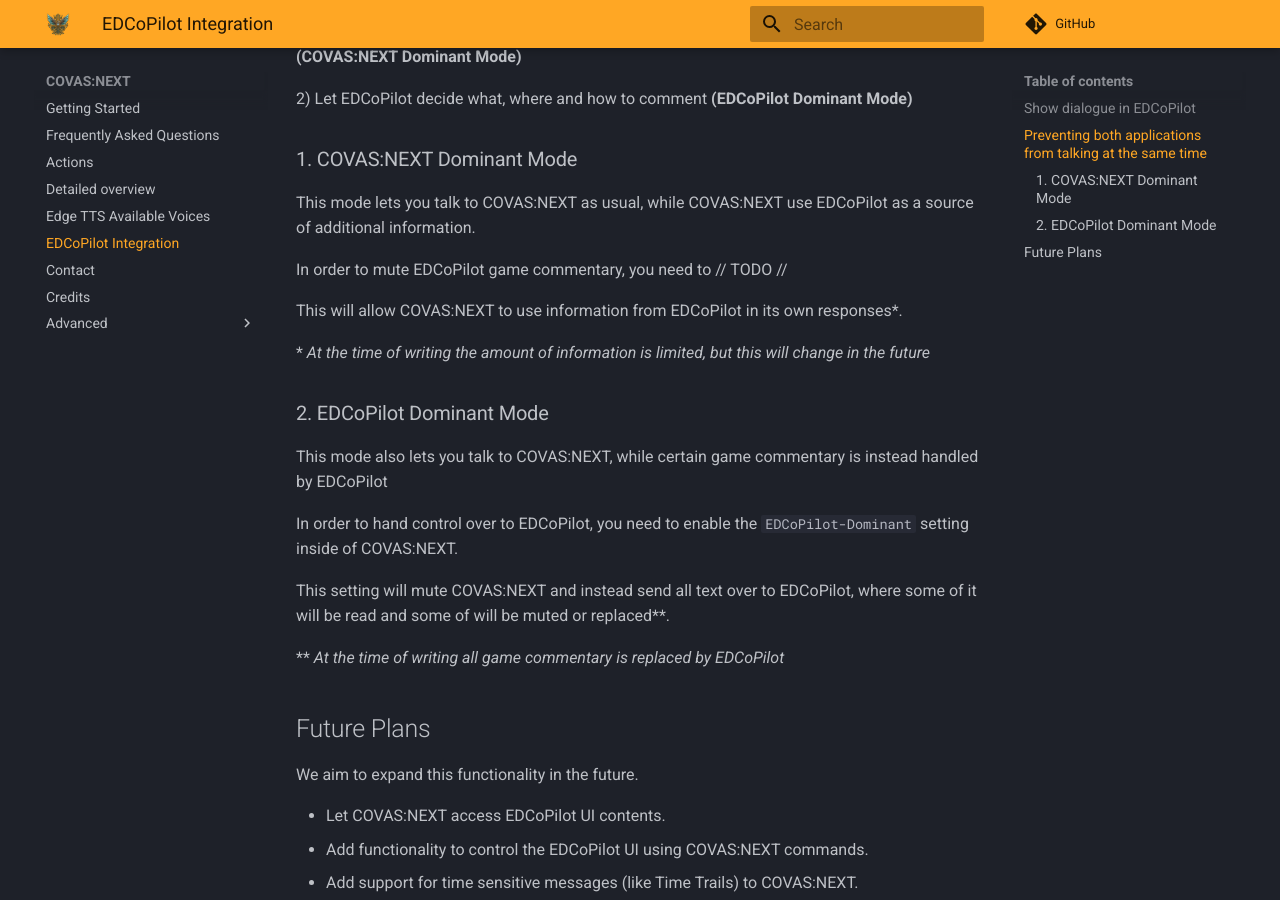
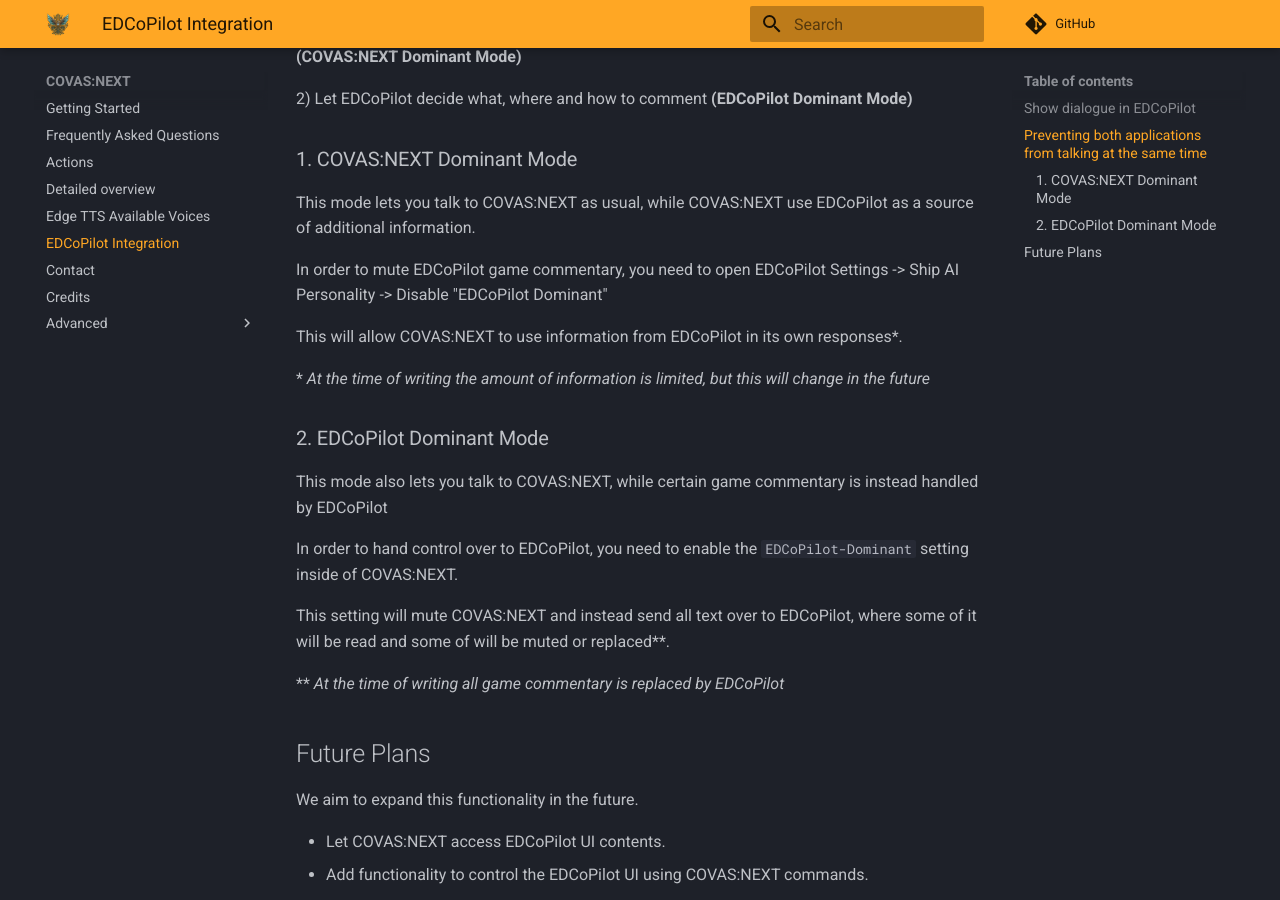
Before and after one commit to RatherRude/Elite-Dangerous-AI-Integration, an MkDocs documentation site: the page built from docs/50_EDCoPilot.md, in a window 1280 px wide and 900 px high, scrolled down 538 px. Built offline with MkDocs 1.6.1 and Material for MkDocs 9.7.7, drawn with Linux system fonts in a browser that asks for light colours; comment, search, counter and statistics services are not loaded.

Commit message:
fix: add covas:dominant settings

```diff
--- a/docs/50_EDCoPilot.md
+++ b/docs/50_EDCoPilot.md
@@ -20,7 +20,7 @@
 ### 1. COVAS:NEXT Dominant Mode
 This mode lets you talk to COVAS:NEXT as usual, while COVAS:NEXT use EDCoPilot as a source of additional information.
 
-In order to mute EDCoPilot game commentary, you need to // TODO //
+In order to mute EDCoPilot game commentary, you need to open EDCoPilot Settings -> Ship AI Personality -> Disable "EDCoPilot Dominant"
 
 This will allow COVAS:NEXT to use information from EDCoPilot in its own responses*.
 
```
